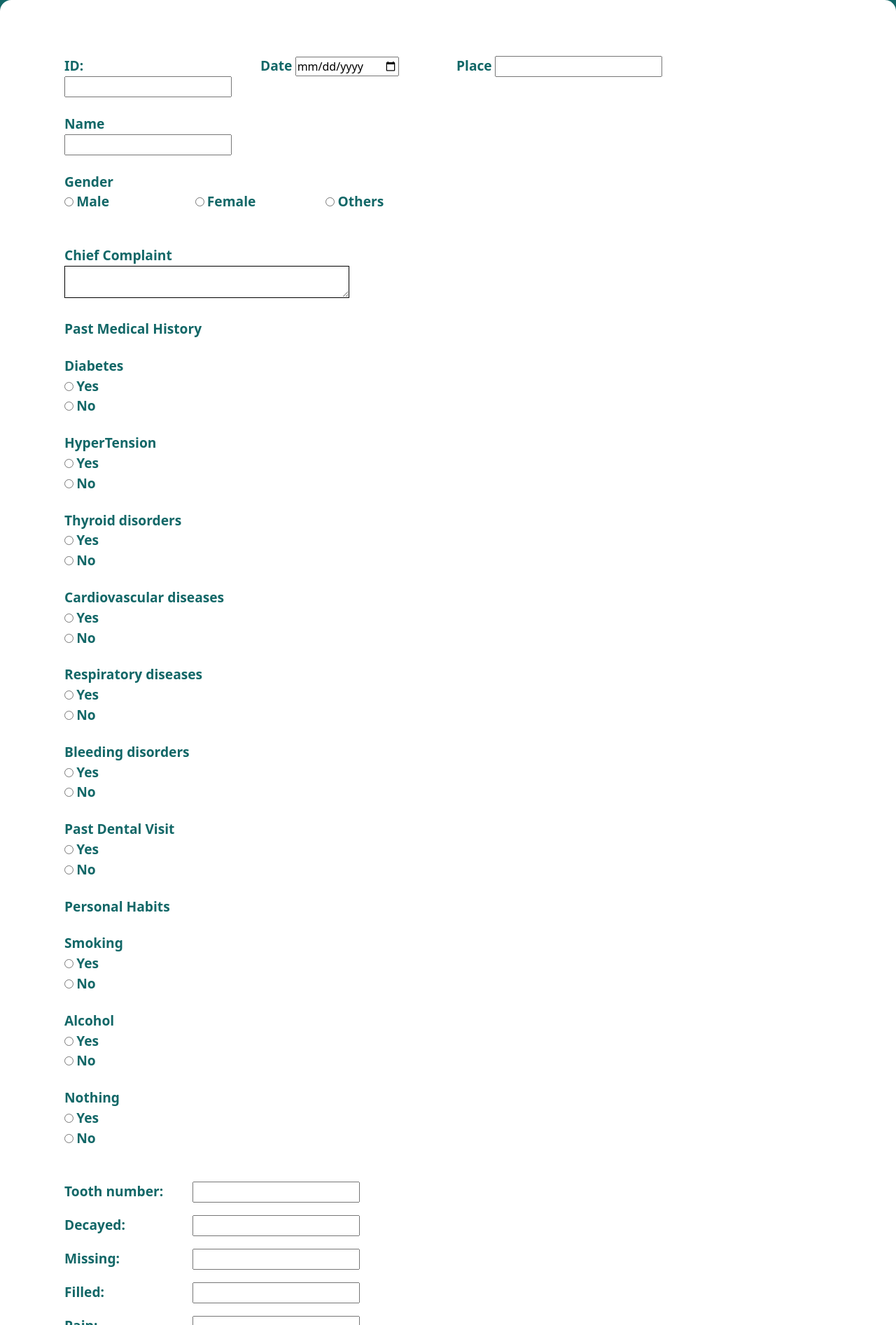
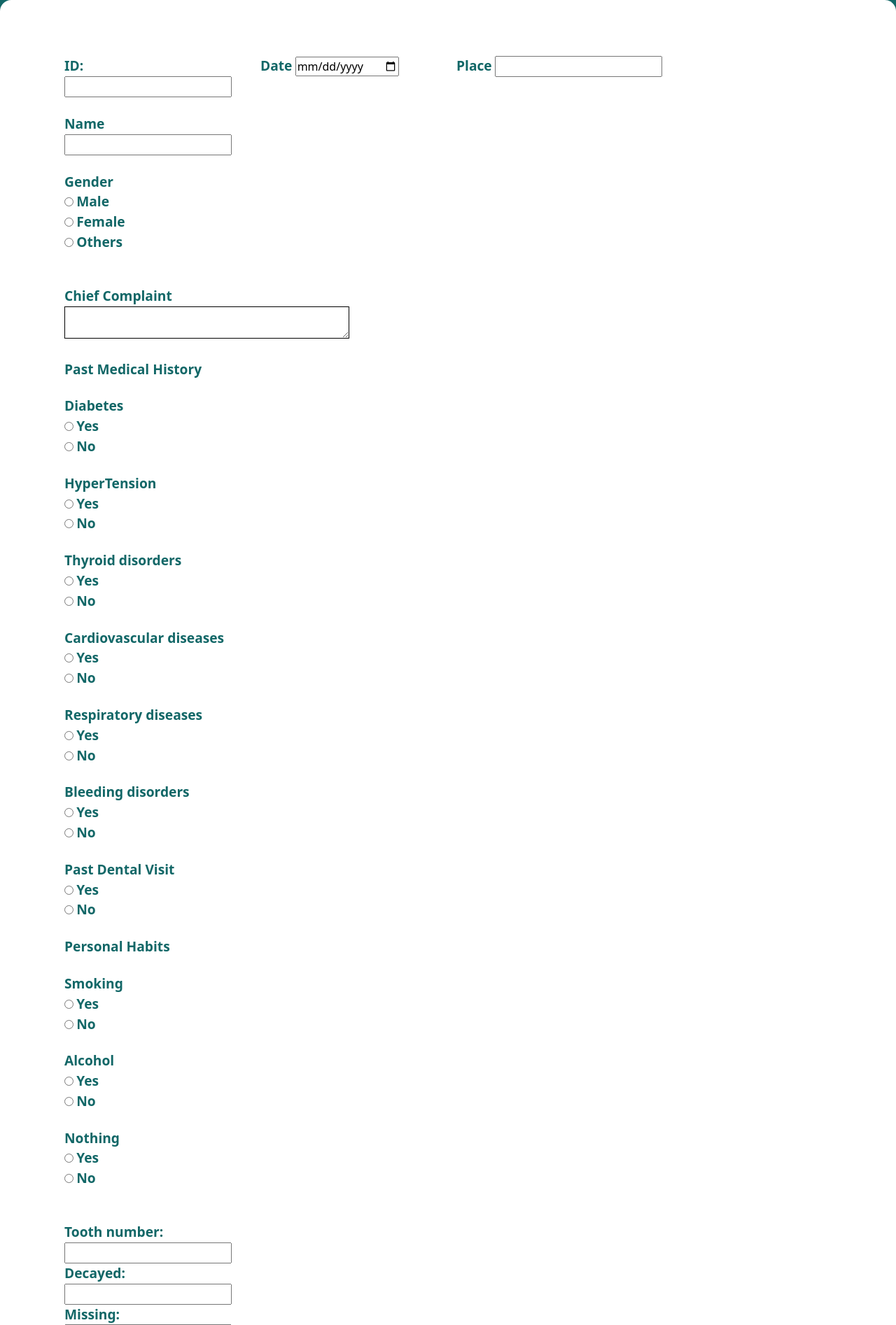
Before and after one commit to Adarsh-singh-2002/SRM_dental_patients, a Flask app: page /form.html in a window 1280 px wide. Shown: the top 1894 px of the page at 70% size. Run offline with Flask 3, Linux system fonts and the light colour scheme.

Commit message:
Update form.html

```diff
--- a/templates/form.html
+++ b/templates/form.html
@@ -36,11 +36,11 @@
           <label ><b>Gender</b></label>
           <br />
           <div class="row">
-            <div class="col-2"><input type="radio" id="gender1" name="gender" value="Male" />
+            <div class="col-"><input type="radio" id="gender1" name="gender" value="Male" />
                 <label for="gender1">Male</label></div>
-            <div class="col-2"><input type="radio" id="gender2" name="gender" value="Female" />
+            <div class="col-"><input type="radio" id="gender2" name="gender" value="Female" />
                 <label for="gender2">Female</label></div>
-            <div class="col-2"><input type="radio" id="gender3" name="gender" value="Other" />
+            <div class="col-"><input type="radio" id="gender3" name="gender" value="Other" />
                 <label for="gender3">Others</label></div>
         </div>
           <br></br>
@@ -159,49 +159,49 @@
 
             <div class="row">
                 <div class="col-2"><label><b>Tooth number:</b></label></div>
-                <div class="col"><input type="text"name = "toothnumber"/></div>
+                <div class="col-"><input type="text"name = "toothnumber"/></div>
             </div>
             <br>
             <br/>
             <div class="row">
                 <div class="col-2"><label htmlFor=""><b>Decayed:</b></label></div>
-                <div class="col"><input type="text" name="decayed" /></div>
+                <div class="col-"><input type="text" name="decayed" /></div>
             </div>
             <br>
             <br/>
             <div class="row">
                 <div class="col-2"><label htmlFor=""><b>Missing:</b></label></div>
-                <div class="col"><input type="text" name="missing"/></div>
+                <div class="col-"><input type="text" name="missing"/></div>
             </div>
             <br>
             <br/>
             <div class="row">
                 <div class="col-2"><label htmlFor=""><b>Filled:</b></label></div>
-                <div class="col"><input type="text" name = "filled"/></div>
+                <div class="col-"><input type="text" name = "filled"/></div>
             </div>
             <br>
             <br/>
             <div class="row">
                 <div class="col-2"><label htmlFor=""><b>Pain:</b></label></div>
-                <div class="col"><input type="text" name="pain"/></div>
+                <div class="col-"><input type="text" name="pain"/></div>
             </div>
             <br>
             <br/>
             <div class="row">
                 <div class="col-2"><label htmlFor=""><b>Fracture:</b></label></div>
-                <div class="col"><input type="text" name="fractured"/></div>
+                <div class="col-"><input type="text" name="fractured"/></div>
             </div>
             <br>
             <br/>
             <div class="row">
                 <div class="col-2"><label htmlFor=""><b>Mobility:</b></label></div>
-                <div class="col"><input type="text" name="mobility"/></div>
+                <div class="col-"><input type="text" name="mobility"/></div>
             </div>
             <br>
             <br/>
             <div class="row">
               <div class="col-2"><label htmlFor=""><b>Others:</b></label></div>
-              <div class="col"><input type="text" name="Others"/></div>
+              <div class="col-"><input type="text" name="Others"/></div>
           </div>
 
 
@@ -283,7 +283,7 @@
           <br>
           <div class="row">
             <div class="col-2"><label><b>Doctor's Name :</b></label></div>
-            <div class="col"><input type="text"name = "doctors_name"/></div>
+            <div class="col-"><input type="text"name = "doctors_name"/></div>
         </div>
         <br />
         <br />
```
